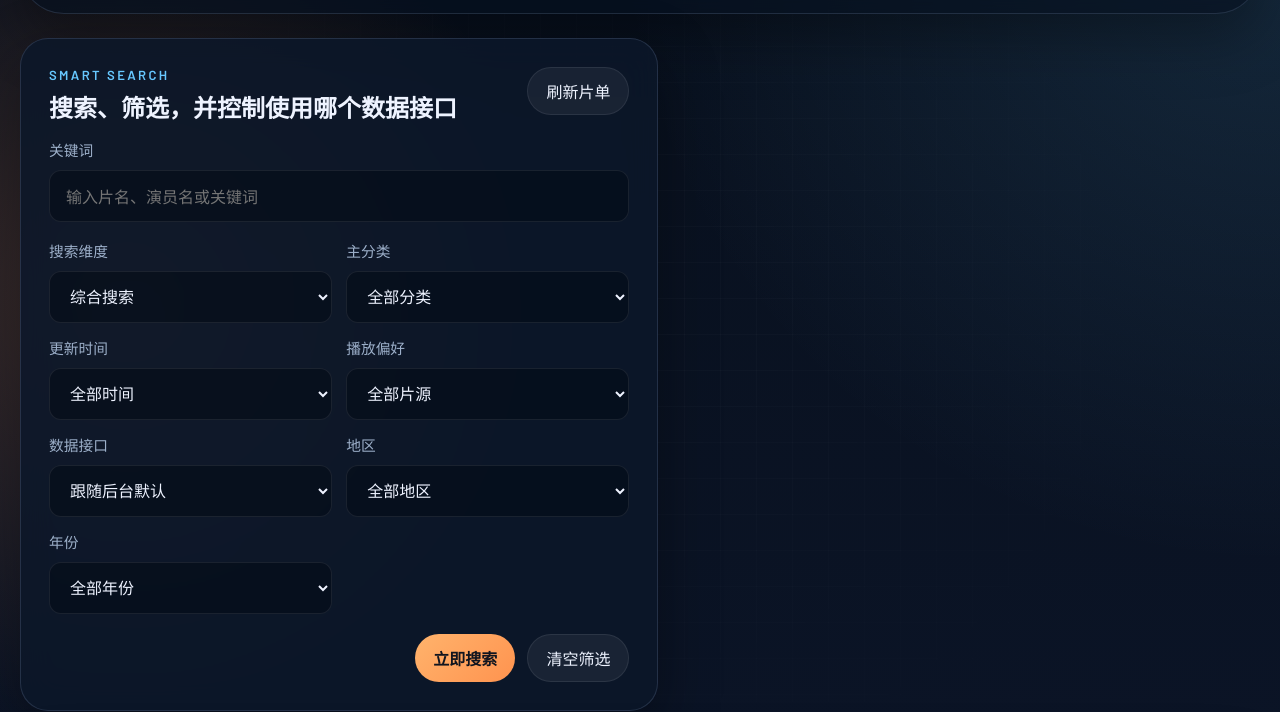
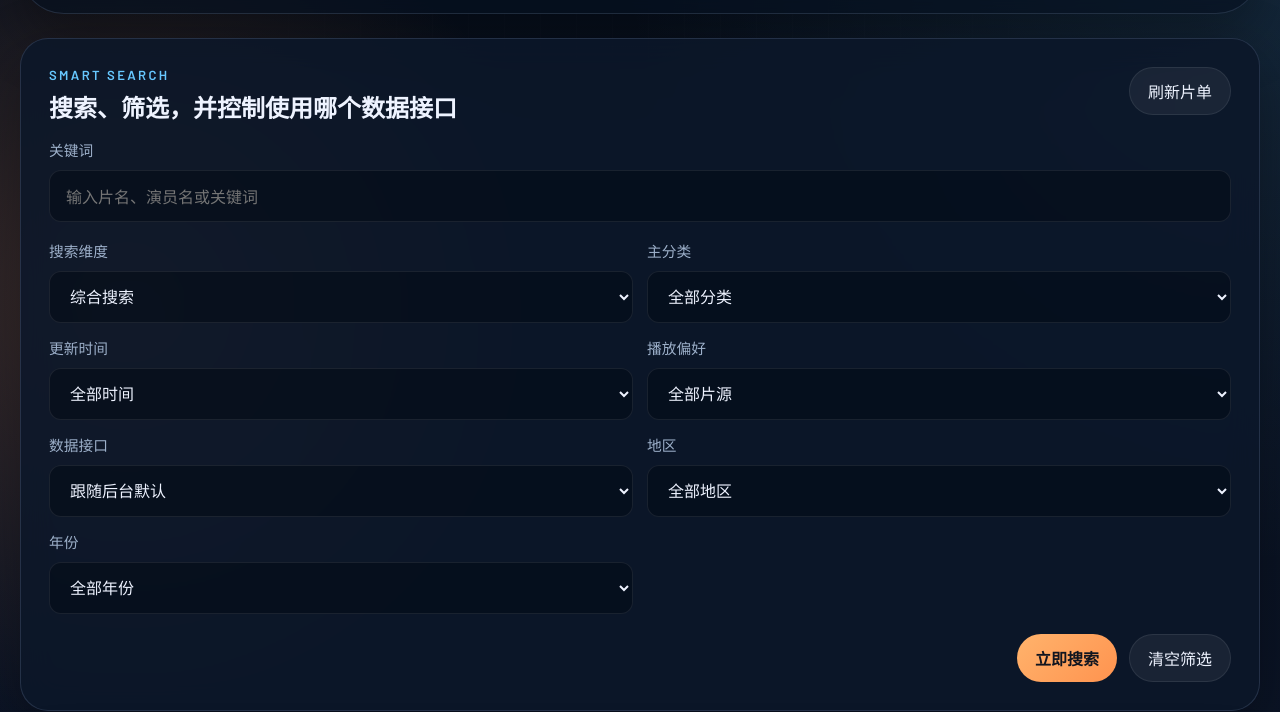
Before and after one commit to xinlian614/sunnyfilms, a website: page public/index.html in a window 1280 px wide. Shown: the part 98-810 px from the top of the page. Drawn offline with nearby package versions, Linux system fonts and the light colour scheme; no server answers.

Commit message:
Add files via upload

```diff
--- a/public/assets/styles.css
+++ b/public/assets/styles.css
@@ -192,6 +192,14 @@ a {
     grid-template-columns: 1.05fr 0.95fr;
     gap: 24px;
     align-items: stretch;
+}
+
+.hero-panel:has(.search-card-full) {
+    grid-template-columns: 1fr;
+}
+
+.search-card-full {
+    width: 100%;
 }
 
 .admin-hero {
```
